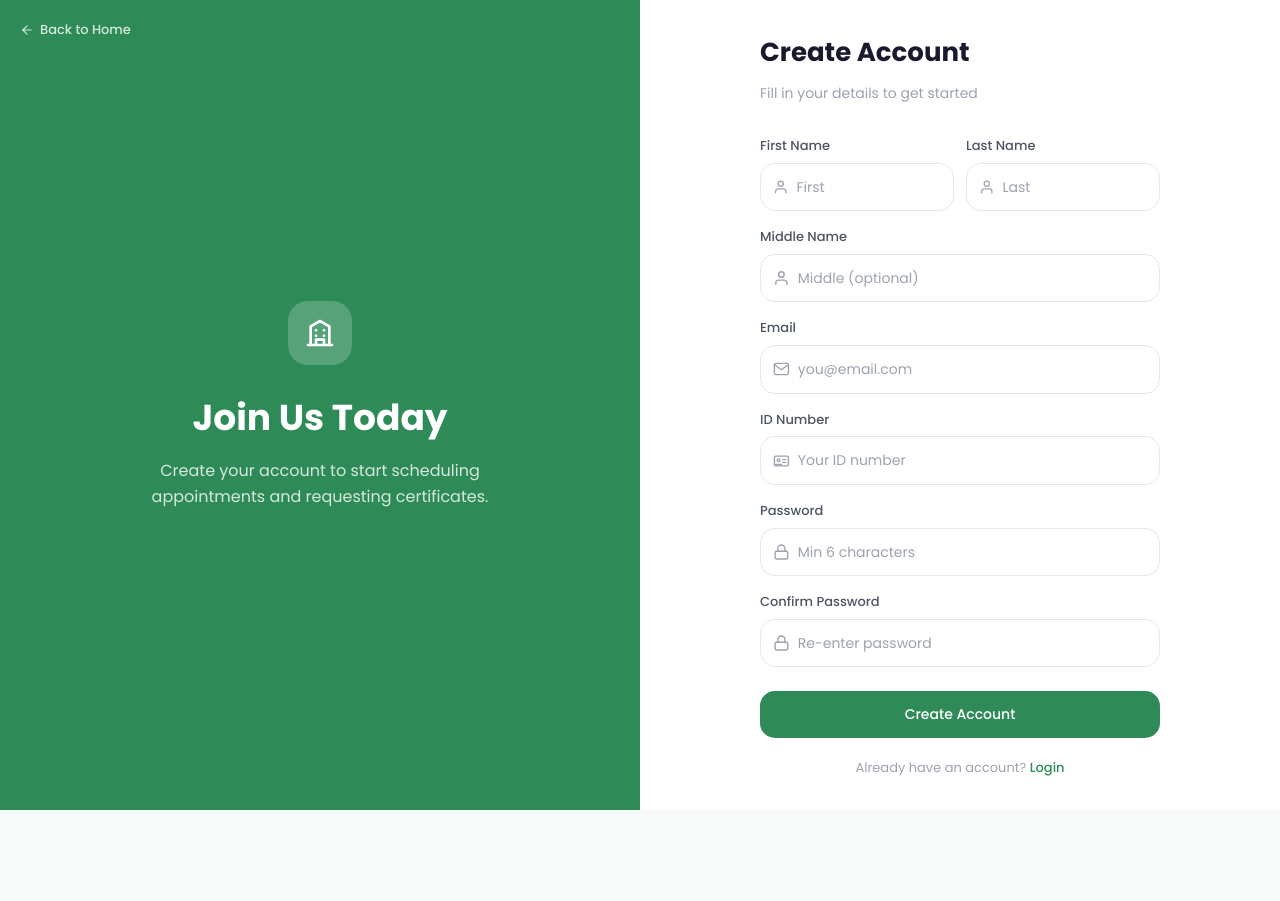
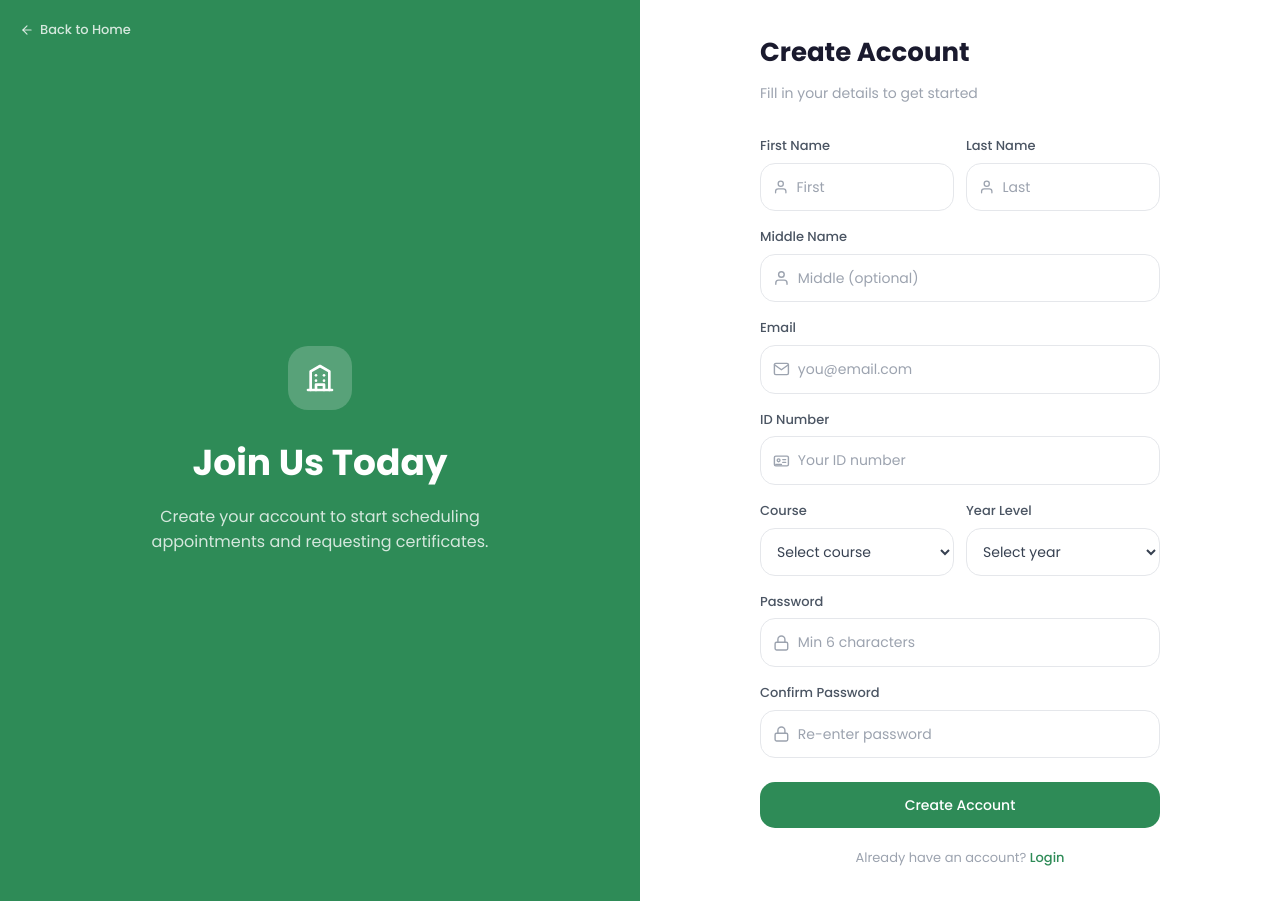
Before and after one commit to Dhonmarckherm/Medisched, a Next.js app: page /signup in a window 1280 px wide. Before the commit the page ends 810 px from the top, so only its background shows below. Built offline with nearby package versions, Linux system fonts and the light colour scheme; no server answers.

Commit message:
Add Course and Year Level fields to signup form and API

```diff
--- a/src/app/api/auth/signup/route.ts
+++ b/src/app/api/auth/signup/route.ts
@@ -6,7 +6,7 @@ import bcrypt from "bcryptjs";
 export async function POST(request: NextRequest) {
   try {
     const body = await request.json();
-    const { first_name, last_name, middle_name, email, id_number, password } = body;
+    const { first_name, last_name, middle_name, email, id_number, password, course, year_level } = body;
 
     // Validate required fields
     if (!first_name || !last_name || !email || !id_number || !password) {
@@ -78,6 +78,8 @@ export async function POST(request: NextRequest) {
         first_name,
         last_name,
         middle_name: middle_name || null,
+        course: course || null,
+        year_level: year_level || null,
         role: "student",
         active_status: "active",
       })
--- a/src/app/signup/page.tsx
+++ b/src/app/signup/page.tsx
@@ -3,19 +3,33 @@
 import { useState } from "react";
 import Link from "next/link";
 import { useRouter } from "next/navigation";
-import { createClient } from "@/lib/supabase/client";
 import { MailIcon, LockIcon, UserIcon, IdCardIcon, HospitalIcon, ArrowLeftIcon } from "@/components/Icons";
+
+const COURSES = [
+  "BS Nursing",
+  "BS Midwifery",
+  "BS Medical Technology",
+  "BS Pharmacy",
+  "BS Physical Therapy",
+  "BS Radiologic Technology",
+  "BS Respiratory Therapy",
+  "BS Occupational Therapy",
+  "BS Speech-Language Pathology",
+  "Other",
+];
+
+const YEAR_LEVELS = ["1st Year", "2nd Year", "3rd Year", "4th Year"];
 
 export default function SignupPage() {
   const [formData, setFormData] = useState({
-    firstName: "", lastName: "", middleName: "", email: "", idNumber: "", password: "", confirmPassword: "",
+    firstName: "", lastName: "", middleName: "", email: "", idNumber: "",
+    password: "", confirmPassword: "", course: "", yearLevel: "",
   });
   const [error, setError] = useState("");
   const [loading, setLoading] = useState(false);
   const router = useRouter();
-  const supabase = createClient();
 
-  const handleChange = (e: React.ChangeEvent<HTMLInputElement>) => {
+  const handleChange = (e: React.ChangeEvent<HTMLInputElement | HTMLSelectElement>) => {
     setFormData({ ...formData, [e.target.name]: e.target.value });
   };
 
@@ -43,6 +57,7 @@ export default function SignupPage() {
           first_name: formData.firstName, last_name: formData.lastName,
           middle_name: formData.middleName || null, email: formData.email,
           id_number: formData.idNumber, password: formData.password,
+          course: formData.course, year_level: formData.yearLevel,
         }),
       });
       const data = await res.json();
@@ -126,6 +141,25 @@ export default function SignupPage() {
               </div>
             </div>
 
+            <div className="grid grid-cols-2 gap-3">
+              <div>
+                <label className="block text-[13px] font-medium text-gray-600 mb-1.5">Course</label>
+                <select name="course" value={formData.course} onChange={handleChange} required
+                  className="w-full py-3 border border-gray-200 rounded-lg px-3 text-[14px] bg-white text-gray-700 outline-none focus:border-primary">
+                  <option value="">Select course</option>
+                  {COURSES.map(c => <option key={c} value={c}>{c}</option>)}
+                </select>
+              </div>
+              <div>
+                <label className="block text-[13px] font-medium text-gray-600 mb-1.5">Year Level</label>
+                <select name="yearLevel" value={formData.yearLevel} onChange={handleChange} required
+                  className="w-full py-3 border border-gray-200 rounded-lg px-3 text-[14px] bg-white text-gray-700 outline-none focus:border-primary">
+                  <option value="">Select year</option>
+                  {YEAR_LEVELS.map(y => <option key={y} value={y}>{y}</option>)}
+                </select>
+              </div>
+            </div>
+
             <div>
               <label className="block text-[13px] font-medium text-gray-600 mb-1.5">Password</label>
               <div className="flex items-center border border-gray-200 rounded-lg px-3">
```
